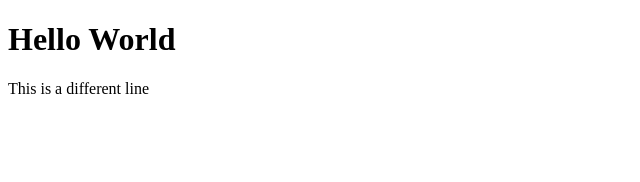
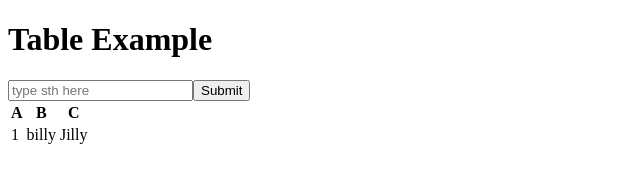
Before and after one commit to tankaye09/lecture0, a plain HTML site: page hello.html in a window 1280 px wide. Shown: the whole page, without its empty margins (0-640 px from the left). Drawn offline with Linux system fonts and the light colour scheme.

Commit message:
add new line

```diff
--- a/hello.html
+++ b/hello.html
@@ -4,7 +4,22 @@
         <title>My Webpage</title>
     </head>
     <body>
-        <h1>Hello World</h1>
-        This is a different line
+        <h1>Table Example</h1>
+        <table>
+            <tr>
+                <th>A</th>
+                <th>B</th>
+                <th>C</th>
+            </tr>
+            <tr>
+                <td>1</td>
+                <td>billy</td>
+                <td>Jilly</td>
+            </tr>
+            <form>
+                <input type="text" placeholder="type sth here">
+                <button>Submit</button>
+            </form>
+        </table>
     </body>
 </html>
```
Also changed, not shown: index.html (+1 -0 lines).
